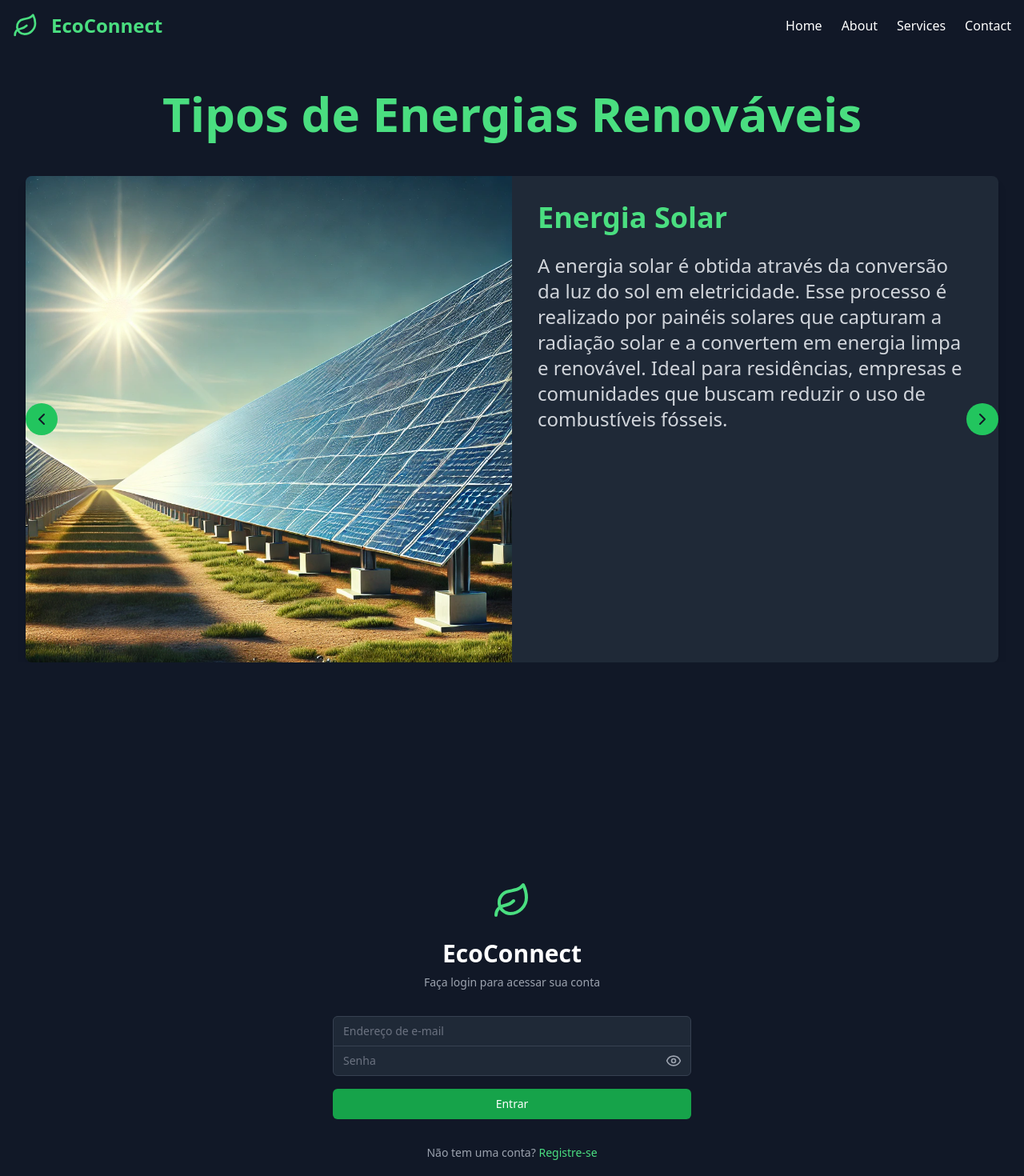
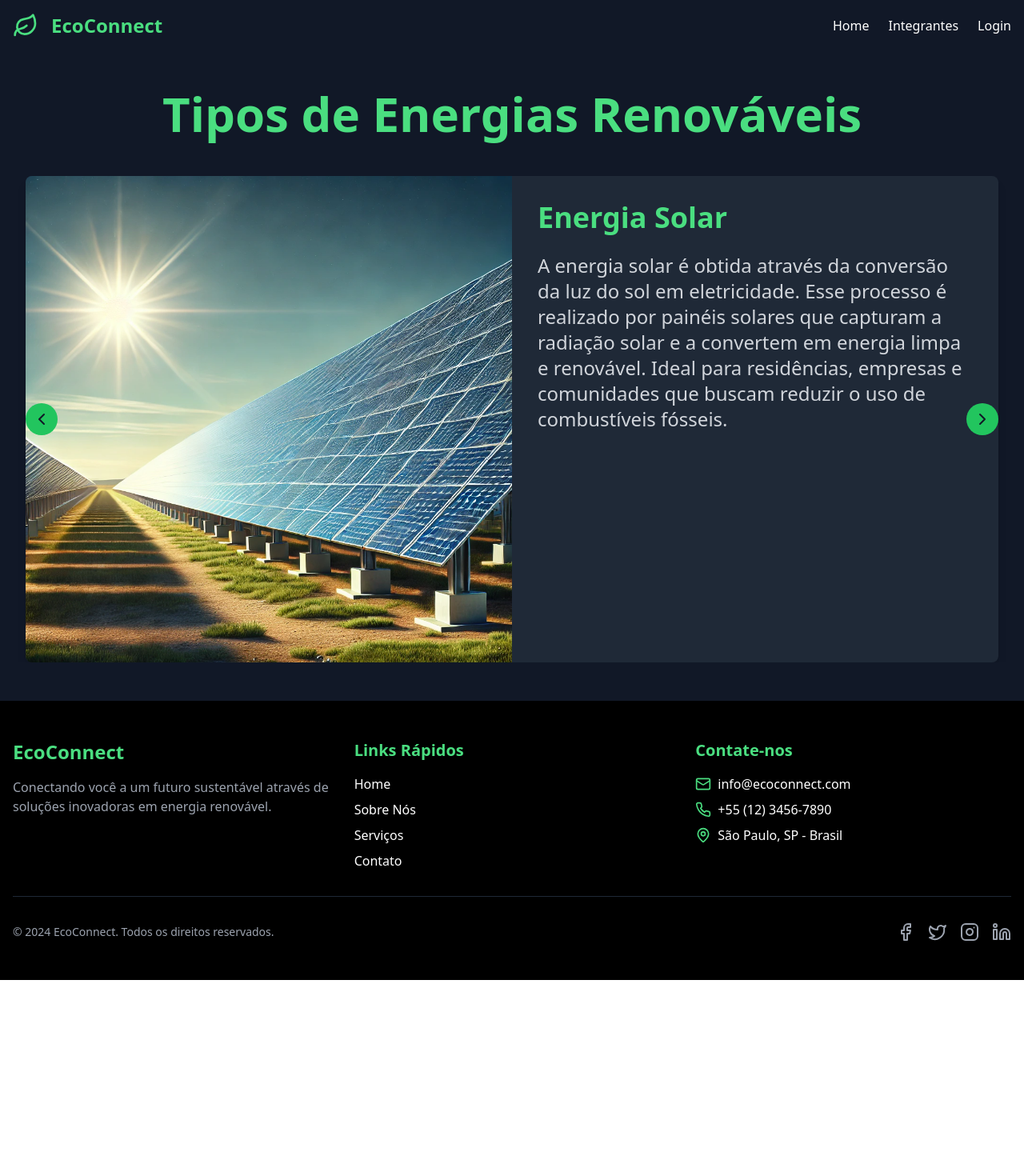
Before and after one commit to ThomasRodri/global, a Next.js app: page / in a window 1280 px wide. Shown: the top 1470 px of the page at 80% size. After the commit the page ends 1225 px from the top, so only its background shows below. Built offline with nearby package versions, Linux system fonts and the light colour scheme.

Commit message:
ajustes nos links do Cabecalho

```diff
--- a/src/app/page.tsx
+++ b/src/app/page.tsx
@@ -1,13 +1,12 @@
-import Cadastro from "@/components/Cadastro";
+
 import Carrossel from "@/components/Carrossel";
-import LoginPage from "@/components/Login";
+
 
 export default function Home() {
   return (
     <div>
       <Carrossel/>
-      <LoginPage/>
-      <Cadastro/>
+
     </div>
 
   );
--- a/src/components/Cabecalho.tsx
+++ b/src/components/Cabecalho.tsx
@@ -1,6 +1,7 @@
 'use client'
 
 import { Leaf } from 'lucide-react'
+import Link from 'next/link'
 
 export default function Header() {
   return (
@@ -12,10 +13,9 @@ export default function Header() {
         </div>
 
         <nav className="flex space-x-6">
-          <a href="#" className="hover:text-green-400 transition-colors">Home</a>
-          <a href="#" className="hover:text-green-400 transition-colors">About</a>
-          <a href="#" className="hover:text-green-400 transition-colors">Services</a>
-          <a href="#" className="hover:text-green-400 transition-colors">Contact</a>
+          <Link href="/" className="hover:text-green-400 transition-colors">Home</Link>
+          <Link href="/integrantes" className="hover:text-green-400 transition-colors">Integrantes</Link>
+          <Link href="/Login" className="hover:text-green-400 transition-colors">Login</Link>
         </nav>
       </div>
     </header>
```
